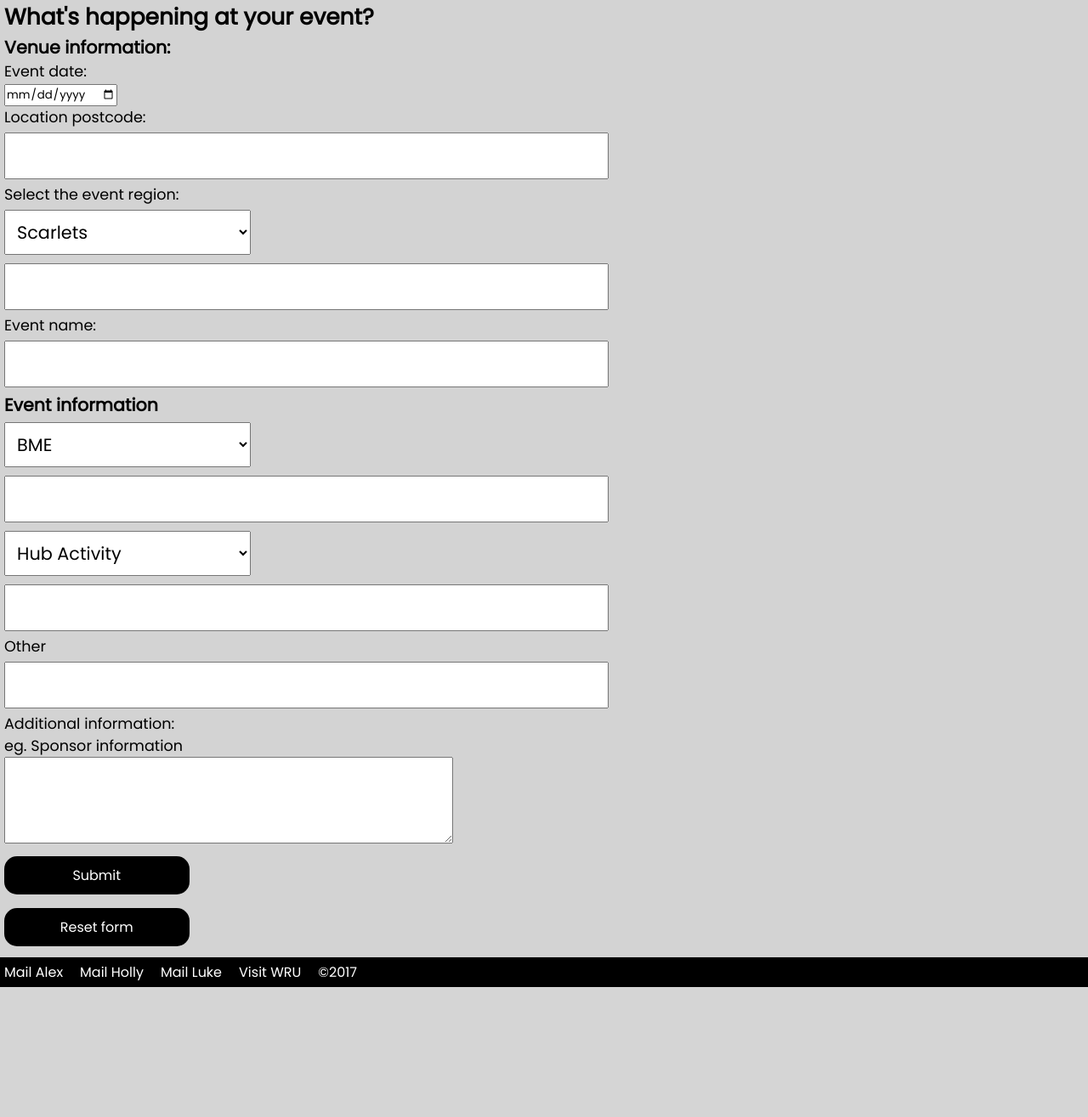
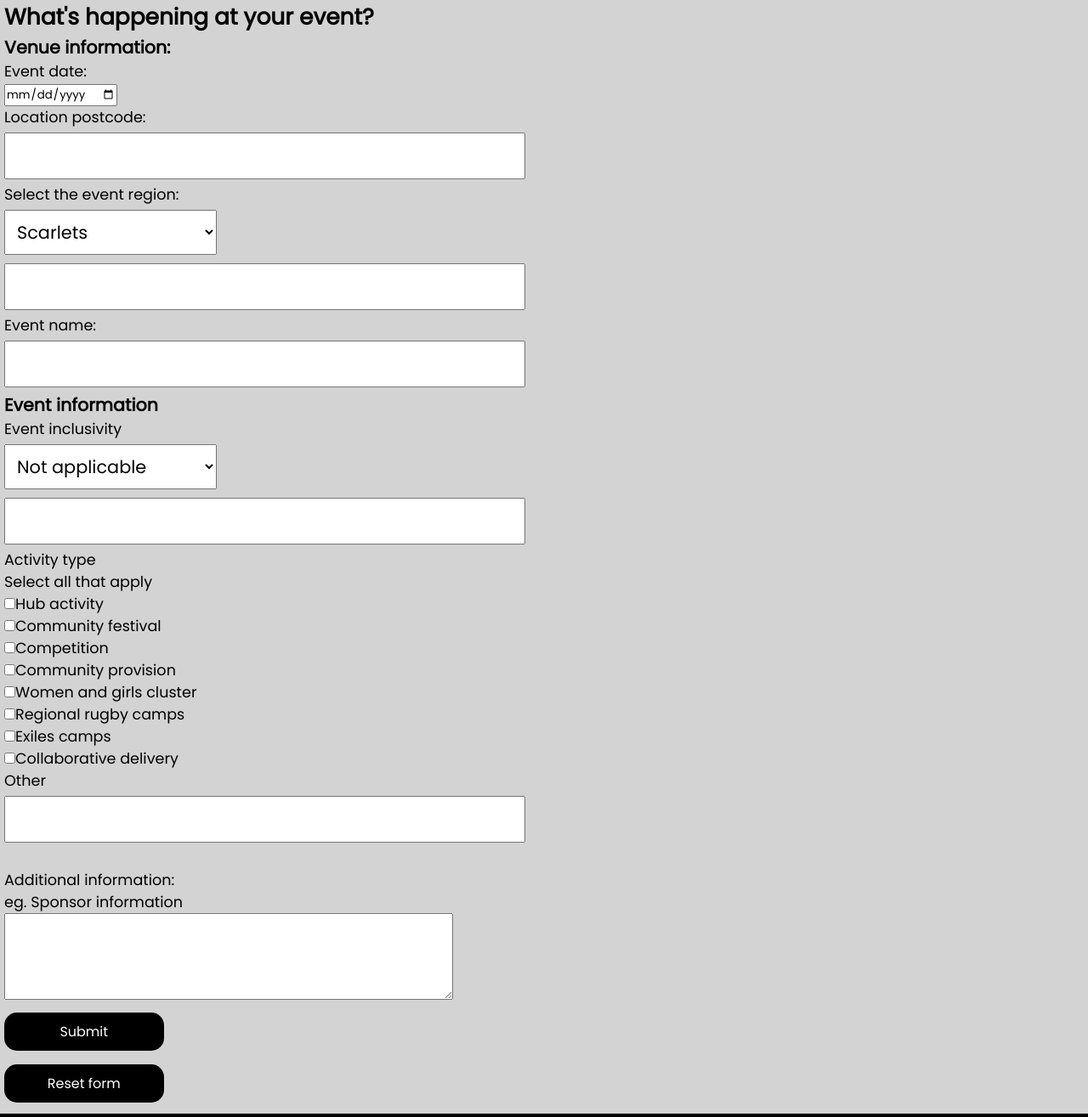
Before and after one commit to lukewarlow/WRU-ClientProject, a Flask app: page /Staff/EventForm in a window 1280 px wide. Shown: the part 122-1437 px from the top of the page at 85% size. Before the commit the page ends 1284 px from the top, so only its background shows below. Run offline with Flask 2, Linux system fonts and the light colour scheme.

Commit message:
Changed activity type to checkbox input and added italics class

```diff
--- a/templates/eventForm.html
+++ b/templates/eventForm.html
@@ -21,7 +21,8 @@
       <input type="date" name="eventDate" required>
       <br>
       <div>Location postcode:</div>
-      <input type="text" name="postcode" required>
+      <!--http://html5pattern.com/Postal_Codes(Retrieved 17/11/17)-->
+      <input type="text" name="postcode" pattern = "[A-Za-z]{1,2}[0-9Rr][0-9A-Za-z]? [0-9][ABD-HJLNP-UW-Zabd-hjlnp-uw-z]{2}"required>
       <div>Select the event region:</div>
       <select value="region" name="eventRegion">
         <option value="Scarlets">Scarlets</option>
@@ -38,7 +39,9 @@
       <input type="text" name="eventName">
       <br>
       <h3> Event information </h3>
+      <div>Event inclusivity</div>
       <select value="inclusivity" name="inclusivity">
+        <option value="N/A">Not applicable</option>
         <option value="BME">BME</option>
         <option value="Disability">Disability</option>
         <option value="Deprivation">Deprivation</option>
@@ -47,23 +50,24 @@
         <input type='text'>
       </select>
       <br>
-      <select value="activity" name="activityType">
-        <option value="hubActivity">Hub Activity</option>
-        <option value="communityFestival">Community festival</option>
-        <option value="competition">Competition</option>
-        <option value="communityProv">Community Provision</option>
-        <option value="womenAndGirls">Women and girls cluster</option>
-        <option value="regionalRugbyCamps">Regional rugby camps</option>
-        <option value="exilesCamps">Exile camps</option>
-        <option value="collabDelivery">Collaborative delivery</option>
-        <input type='text'>
+      <div>Activity type</div>
+      <div class="italics">Select all that apply</div>
+      <section value="activity" name="activityType">
+        <input type="checkbox" value="hubActivity">Hub activity</input><br>
+        <input type="checkbox" value="communityFestival">Community festival</input><br>
+        <input type="checkbox" value="competition">Competition</input><br>
+        <input type="checkbox" value="communityProv">Community provision</input><br>
+        <input type="checkbox" value="womenAndGirls">Women and girls cluster</input><br>
+        <input type="checkbox" value="regionalRugbyCamps">Regional rugby camps</input><br>
+        <input type="checkbox" value="exilesCamps">Exiles camps</input><br>
+        <input type="checkbox" value="collaborativeDelivery">Collaborative delivery</input><br>
         <option value="Other">Other</option>
         <input type='text'>
-      </select>
+      </section>
       <br>
 
       <div>Additional information:</div>
-      <div>eg. Sponsor information</div>
+      <div class="italics">eg. Sponsor information</div>
       <textarea rows="5" cols="45" id ="comments"></textarea>
       <br>
       <button type="submit" value="submit">Submit</button>
```
